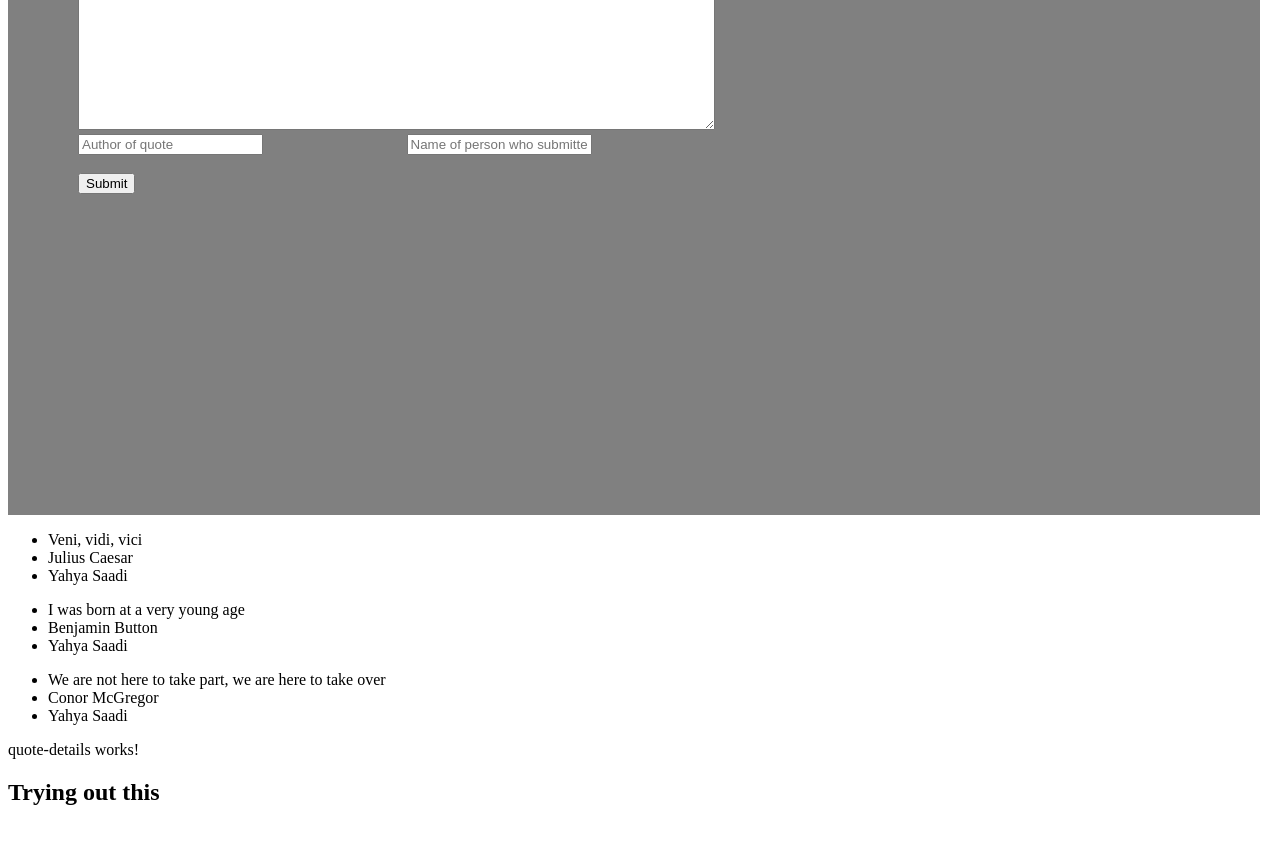
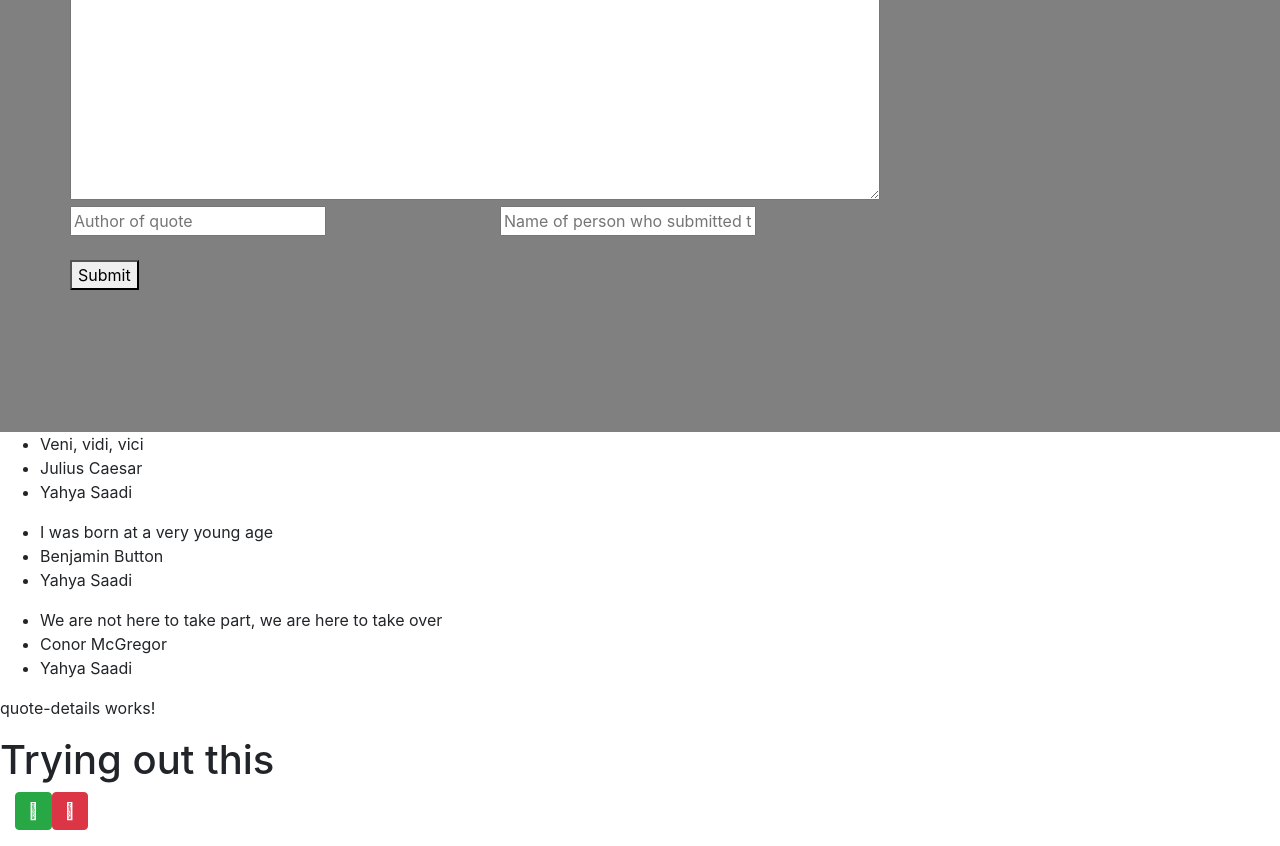
Before and after one commit to yahyasaadi/quotes, an Angular app: page / in a window 1280 px wide. Shown: the part 200-1046 px from the top of the page. Built offline with nearby package versions, Linux system fonts and the light colour scheme.

Commit message:
added styling to the form details component

```diff
--- a/src/app/quote-details/quote-details.component.html
+++ b/src/app/quote-details/quote-details.component.html
@@ -1,6 +1,11 @@
 <p>quote-details works!</p>
 
 <h1>Trying out this</h1>
+
+<div class=" likeOrDislike col">
+    <p class="btn btn-success"><i class="far fa-thumbs-up"></i></p>
+    <p class="btn btn-danger"><i class="far fa-thumbs-down "></i></p>
+</div>
 
 
 <!-- CODE BELOW DOES NOT WORK -->
--- a/src/app/quote-form/quote-form.component.css
+++ b/src/app/quote-form/quote-form.component.css
@@ -13,7 +13,7 @@
 
 
 .quoteForm {
-    width: 88%;
+    width: 100%;
     height: 70vh;
     background-color: grey;
     display: flex;
--- a/src/app/quote-form/quote-form.component.html
+++ b/src/app/quote-form/quote-form.component.html
@@ -31,5 +31,6 @@
     <li>{{quote.quoteAuthor}}</li>
     <li>{{quote.name}}</li>
   </ul>
+
     <app-quote-details></app-quote-details>
 </section>
--- a/src/styles.css
+++ b/src/styles.css
@@ -1 +1,3 @@
 /* You can add global styles to this file, and also import other style files */
+@import url('https://cdn.jsdelivr.net/npm/bootstrap@4.6.0/dist/css/bootstrap.min.css');
+@import url('https://cdn.jsdelivr.net/npm/@fortawesome/fontawesome-free@5.15.4/css/fontawesome.min.css');
```
